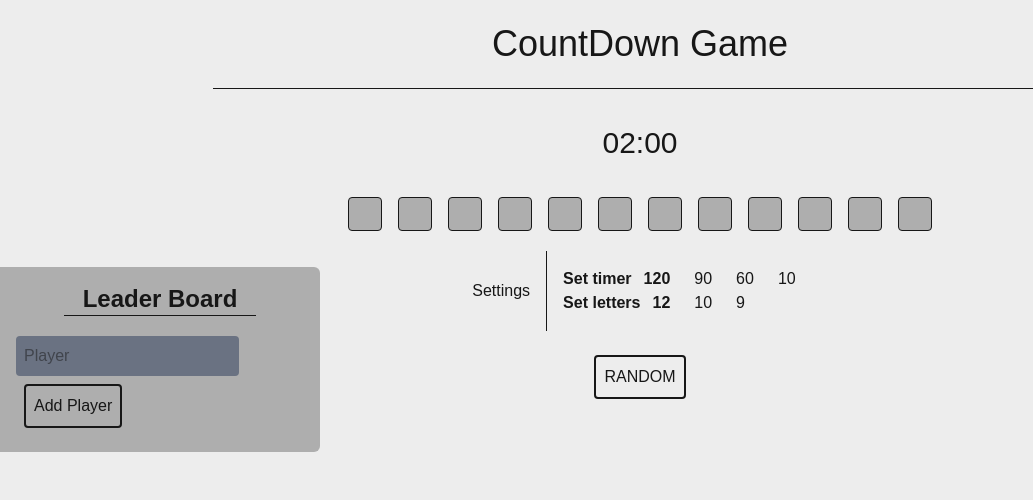
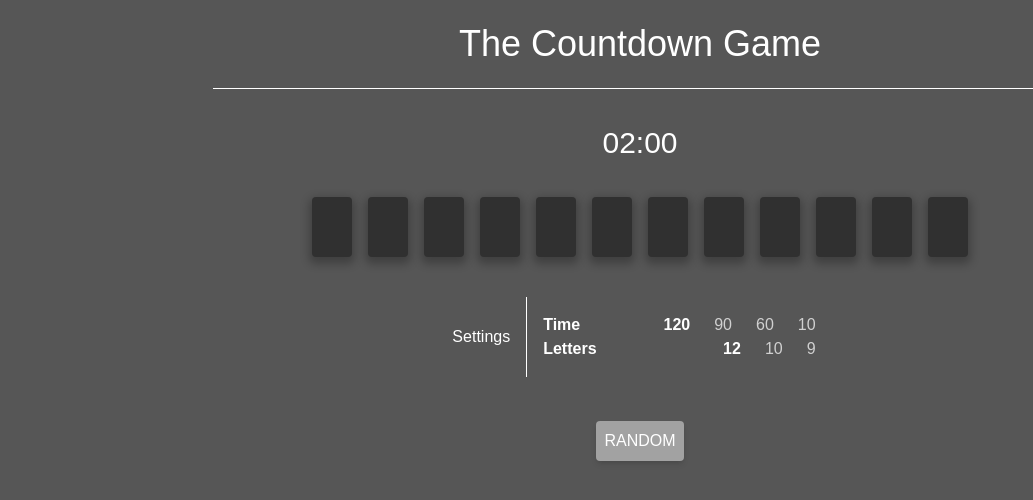
Before and after one commit to Guizzz/CountdownGame, a Next.js app: page / in a window 1280 px wide. Shown: the top 500 px of the page, without its empty margins (0-1033 px from the left). Built offline with nearby package versions, Linux system fonts and the light colour scheme.

Commit message:
ui refactor

```diff
--- a/app/globals.css
+++ b/app/globals.css
@@ -1,24 +1,27 @@
 @import "tailwindcss";
 
 @theme{
-  --color-light-white: #EDEDED;
-  --color-light-black: #171717;
 
-  --color-light-gray: #AEAEAE;
-  --color-dark-gray: #656565;
+  --color-background: #565656;
+  --color-letters: #303030;
+  --color-text: #FFFFFF;
+  --color-secondary: #D0D0D0;
+  --color-button: #A2A2A2;
+
+  --shadow-letteres: 0 4px 8px 3px rgb(0 0 0 / 0.25);
 }
 
 :root {
-  --background: var(--color-light-white);
-  --foreground: var(--color-light-black);
+  --background: var(--color-background);
+  --foreground: var(--color-text);
 }
 
-@media (prefers-color-scheme: dark) {
+/* @media (prefers-color-scheme: dark) {
   :root {
     --background: var(--color-light-black);
     --foreground: var(--color-light-white);
   }
-}
+} */
 
 body {
   background: var(--background);
--- a/app/layout.tsx
+++ b/app/layout.tsx
@@ -28,7 +28,7 @@ export default function RootLayout({
     <html lang="en" className=" text-light-gray">
       <body className={`${geistSans.variable} ${geistMono.variable} antialiased`}>
         <Navbar />
-        <LeaderBoard/>
+        {/* <LeaderBoard/> */}
         {children}
       </body>
     </html>
--- a/components/LeaderBoard.tsx
+++ b/components/LeaderBoard.tsx
@@ -58,7 +58,7 @@ export default function LeaderBoard(){
         <div>
             <div className=" absolute top-1/3 left-0 w-1/4 bg-light-gray dark:bg-dark-gray rounded-r-md ">
                 <div className=" flex flex-col items-center justify-center m-4">
-                    <div className=" font-bold text-2xl">
+                    <div className="text-2xl">
                         Leader Board
                     </div>
                     <div className=" mx-auto mb-5 w-2/3 h-[1px] bg-light-black dark:bg-light-white"/>
--- a/components/Result.tsx
+++ b/components/Result.tsx
@@ -26,7 +26,7 @@ export default function Result({ words, display }: {words:Array<{len:number, wor
         <div >
             {
                 words.map((value, index) => (
-                    <div key={index} className=" bg-light-gray dark:bg-dark-gray m-4 p-5 border-1 rounded-sm">
+                    <div key={index} className=" bg-light-gray dark:bg-dark-gray m-4 p-5 rounded-sm">
                         <span className=" font-bold text-2xl"> {value.len} </span> <span className=" italic"> letters </span>
                         <ResultRow words_list={value.words}/>
                     </div>
--- a/components/ui/Button.tsx
+++ b/components/ui/Button.tsx
@@ -3,7 +3,10 @@ export default function Button({active, f, children}: {active:Boolean, f: Functi
     if (!active)
         return
     return(
-        <button onClick={() => f()} className=" cursor-pointer border-2 p-2 m-2 rounded-sm hover:bg-gray-300 hover:text-black ease-in-out duration-300">
+        <button onClick={() => f()} className=" cursor-pointer p-2 m-2 rounded-sm
+                bg-button hover:bg-gray-300 hover:text-black
+                ease-in-out duration-300
+                shadow-md">
             {children}
         </button>
     );
--- a/components/ui/Letter.tsx
+++ b/components/ui/Letter.tsx
@@ -1,7 +1,10 @@
 export default function Letter({ letter }: {letter : String}) {
   return (
-    <div className=" bg-light-gray dark:bg-dark-gray mx-2 border-1 rounded-sm text-2xl">
-      <div className="p-4">
+    <div className="h-15 w-10 bg-dark-gray mx-2
+                    bg-letters
+                    rounded-sm text-2xl
+                    flex flex-col justify-center items-center shadow-letteres">
+      <div className="text-2xl">
         {letter}
       </div>
     </div>
--- a/components/ui/Navbar.tsx
+++ b/components/ui/Navbar.tsx
@@ -1,8 +1,8 @@
 export default function Navbar(){
     return(
         <div className="flex flex-col items-center justify-center">
-            <div className=" text-4xl m-4 p-2"> CountDown Game</div>
-            <div className=" mx-auto mb-5 w-2/3 h-[1px] bg-light-black dark:bg-light-white"/>
+            <div className=" text-4xl m-4 p-2 text-center">The Countdown Game</div>
+            <div className=" mx-auto mb-5 w-2/3 h-[1px] bg-white"/>
         </div>
     );
 }
--- a/components/ui/Settings.tsx
+++ b/components/ui/Settings.tsx
@@ -1,27 +1,31 @@
 export default function Settings({timer, setTimer, letters, setLetter} : {timer:number, setTimer: Function, letters:number, setLetter: Function}){
     return (
-        <div className="w-2/3 h-20 flex items-center justify-center">
+        <div className="w-2/3 h-20 my-5 flex items-center justify-center">
             <div className=" w text-right m-4">
                 Settings
             </div>
-            <div className=" w-[1px] h-full bg-light-black dark:bg-light-white"/>
-            <div className=" flex flex-col m-4">
-                <div className=" flex flex-row">
+            <div className=" w-[1px] h-full bg-white dark:bg-light-white"/>
+            <div className=" flex flex-col m-4 w-1/3 ">
+                <div className=" flex flex-row justify-between">
                     <div className=" font-bold">
-                        Set timer
+                        Time
                     </div>
-                    <button className={timer==120? "mx-3 font-bold": "mx-3"} onClick={() => setTimer(120)}> 120 </button>
-                    <button className={timer==90? "mx-3 font-bold": "mx-3"} onClick={() => setTimer(90)}> 90  </button>
-                    <button className={timer==60? "mx-3 font-bold": "mx-3"} onClick={() => setTimer(60)}> 60  </button>
-                    <button className={timer==10? "mx-3 font-bold": "mx-3"} onClick={() => setTimer(10)}> 10  </button>
+                    <div>
+                        <button className={timer==120? "mx-3 font-bold": "mx-3 text-secondary"} onClick={() => setTimer(120)}> 120 </button>
+                        <button className={timer==90? "mx-3 font-bold": "mx-3 text-secondary"} onClick={() => setTimer(90)}> 90  </button>
+                        <button className={timer==60? "mx-3 font-bold": "mx-3 text-secondary"} onClick={() => setTimer(60)}> 60  </button>
+                        <button className={timer==10? "mx-3 font-bold": "mx-3 text-secondary"} onClick={() => setTimer(10)}> 10  </button>
+                    </div>
                 </div>
-                <div className=" flex flex-row">
+                <div className=" flex flex-row justify-between">
                     <div className=" font-bold">
-                        Set letters
+                        Letters
                     </div>
-                    <button className={letters==12? "mx-3 font-bold": "mx-3"} onClick={() => setLetter(12)}> 12 </button>
-                    <button className={letters==10? "mx-3 font-bold": "mx-3"} onClick={() => setLetter(10)}> 10  </button>
-                    <button className={letters==9? "mx-3 font-bold": "mx-3"} onClick={() => setLetter(9)}> 9  </button>
+                    <div>
+                        <button className={letters==12? "mx-3 font-bold": "mx-3 text-secondary"} onClick={() => setLetter(12)}> 12 </button>
+                        <button className={letters==10? "mx-3 font-bold": "mx-3 text-secondary"} onClick={() => setLetter(10)}> 10  </button>
+                        <button className={letters==9? "mx-3 font-bold": "mx-3 text-secondary"} onClick={() => setLetter(9)}> 9  </button>
+                    </div>
                 </div>
             </div>
         </div>
```
Also changed, not shown: package.json (+6 -5 lines), 1 other file (tests, documents, lock files or other folders).
